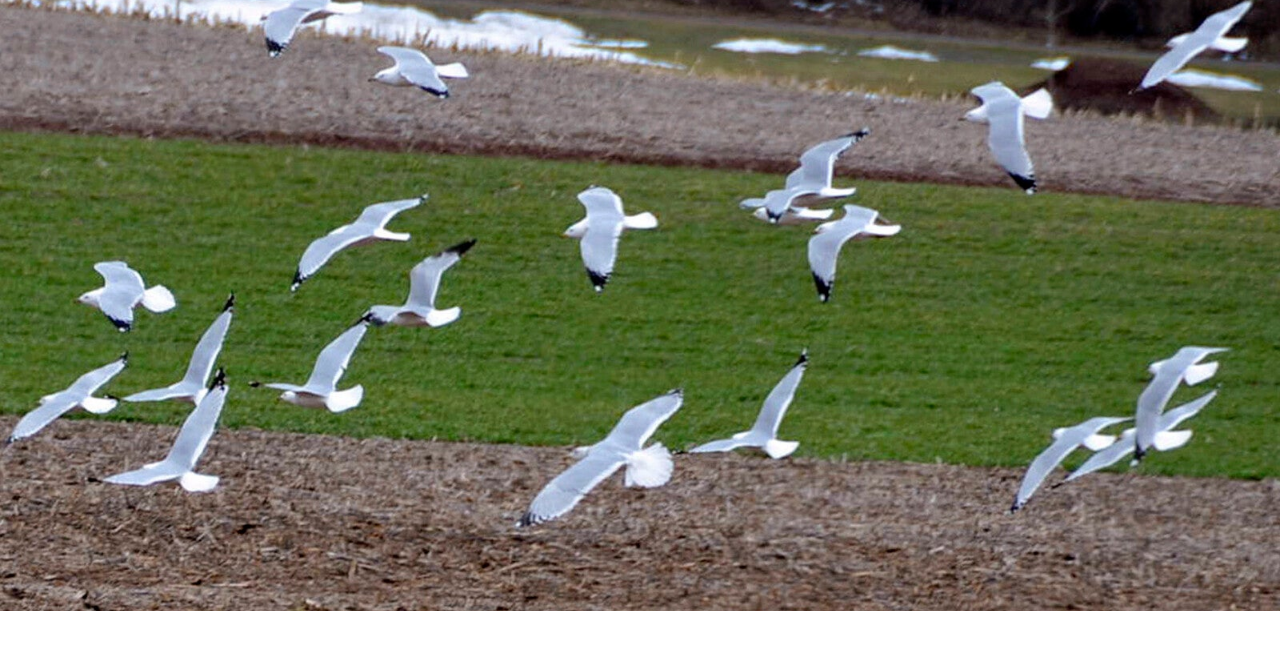
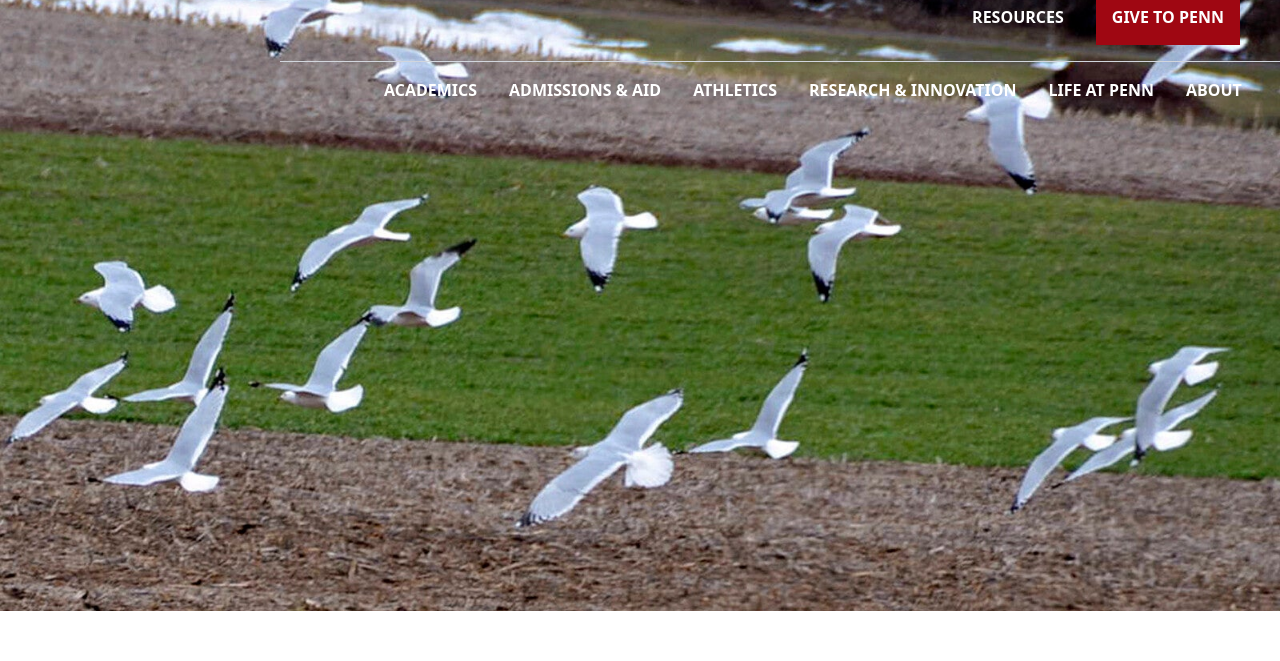
Before and after one commit to dondou21/gate, a website: page public/index.html in a window 1280 px wide. Shown: the part 139-800 px from the top of the page. Drawn offline with Linux system fonts and the light colour scheme.

Commit message:
The nav bar menu added

```diff
--- a/public/index.html
+++ b/public/index.html
@@ -15,9 +15,22 @@
                 <img class="" src="./images/UPenn-logo.svg" alt="logo" srcset="">
             </div>
          <!-- Nav Bar  -->
-            <div class="">
-              <hr class="border-gray-300 mt-32 ml-10  w-[1000px]  ">
-
+            <div class=" mt-32">
+              <div class="flex items-center justify-end  ">
+                <a class="font-bold text-white -mt-4  p-8" href="#">RESOURCES</a>
+              <button class="mr-10 mb-4 text-white font-bold bg-red-800  p-4 " type="button">GIVE TO PENN</button>
+            </div>
+              <hr class="border-gray-300  ml-10  w-[1000px]  ">
+              <div>
+                <ul class="flex gap-8 ml-36 font-bold mt-4  ">
+                  <li class="nav-menu">ACADEMICS</li>
+                  <li class="nav-menu">ADMISSIONS & AID</li>
+                  <li class="nav-menu">ATHLETICS</li>
+                  <li class="nav-menu">RESEARCH & INNOVATION</li>
+                  <li class="nav-menu">LIFE AT PENN</li>
+                  <li class="nav-menu">ABOUT</li>
+                </ul>
+              </div>
             </div>
       </div>
 
--- a/public/input.css
+++ b/public/input.css
@@ -1 +1,5 @@
 @import "tailwindcss";
+
+.nav-menu {
+    @apply text-white ;
+}
```
Also changed, not shown: public/output.css.
